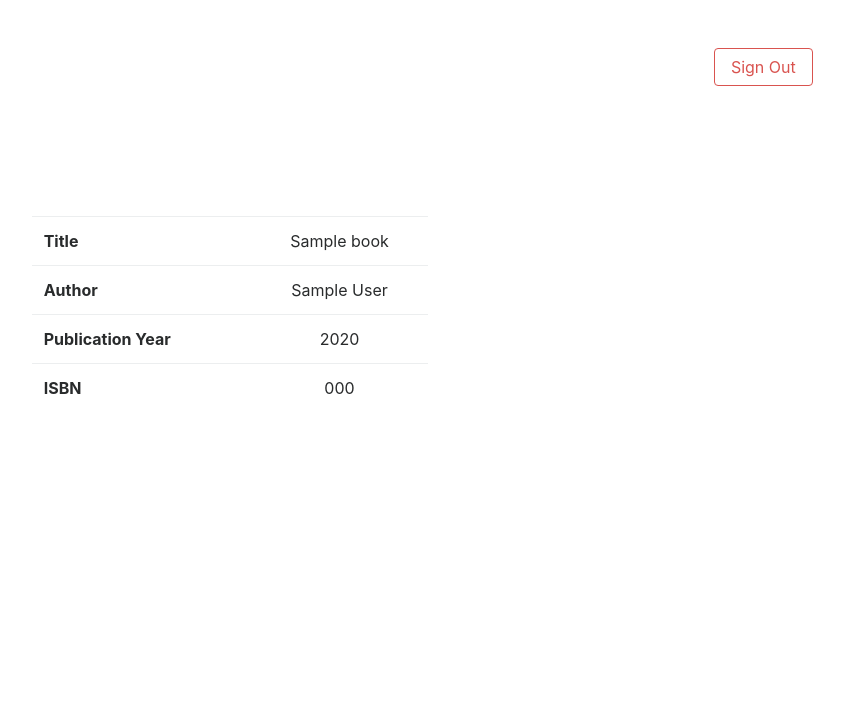
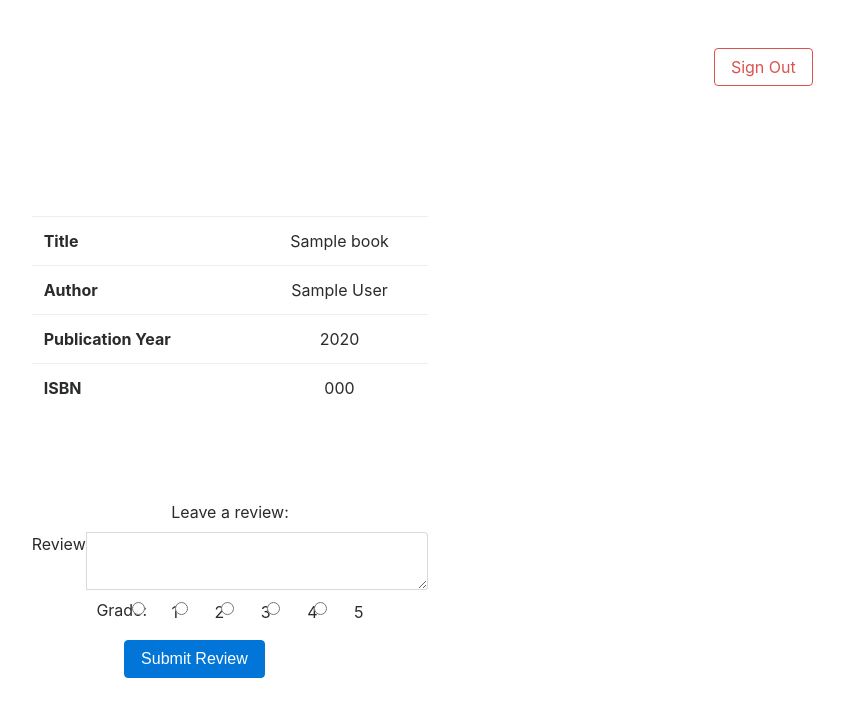
Before and after one commit to alexandrepernin/EDX_project1, a Flask app: template templates/book.html in a window 1280 px wide. Shown: the top 717 px of the page, without its empty margins (410-1254 px from the left). Run offline with Flask 2, Linux system fonts and the light colour scheme; the template is opened without the code that fills it: most values are stand-ins (such as "Sample title", 1, 10 or a date in 2020); some libraries are stand-ins or nearby versions.

Commit message:
Add review layout on book page

```diff
--- a/templates/book.html
+++ b/templates/book.html
@@ -26,6 +26,53 @@
         </tr>
     </tbody>
 </table>
+<br>
+<br>
+<br>
+Leave a review:
+<br>
+<form>
+  <div style="margin-top:8px"></div>
+
+  <div class="input-group">
+    <div class="input-group-prepend">
+      <span class="input-group-text">Review</span>
+    </div>
+      <textarea class="form-control" aria-label="Review"></textarea>
+  </div>
+
+  <div style="margin-top:8px"></div>
+  Grade:
+  <div class="form-check form-check-inline">
+    <input class="form-check-input" type="radio" name="inlineRadioOptions" id="inlineRadio1" value="option1">
+    <label class="form-check-label" for="inlineRadio1">1</label>
+  </div>
+  <div class="form-check form-check-inline">
+    <input class="form-check-input" type="radio" name="inlineRadioOptions" id="inlineRadio2" value="option2">
+    <label class="form-check-label" for="inlineRadio2">2</label>
+  </div>
+  <div class="form-check form-check-inline">
+    <input class="form-check-input" type="radio" name="inlineRadioOptions" id="inlineRadio3" value="option3">
+    <label class="form-check-label" for="inlineRadio3">3</label>
+  </div>
+  <div class="form-check form-check-inline">
+    <input class="form-check-input" type="radio" name="inlineRadioOptions" id="inlineRadio4" value="option4">
+    <label class="form-check-label" for="inlineRadio4">4</label>
+  </div>
+  <div class="form-check form-check-inline">
+    <input class="form-check-input" type="radio" name="inlineRadioOptions" id="inlineRadio5" value="option5">
+    <label class="form-check-label" for="inlineRadio5">5</label>
+  </div>
+
+  <div style="margin-top:8px"></div>
+
+  <div class="form-group row">
+    <div class="col-sm-10">
+      <button type="submit" class="btn btn-primary">Submit Review</button>
+    </div>
+  </div>
+</form>
+
 
 {% endblock %}
 
```
Also changed, not shown: queries/queries.sql (+10 -0 lines).
